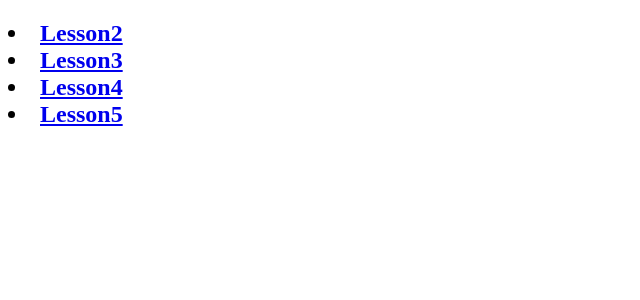
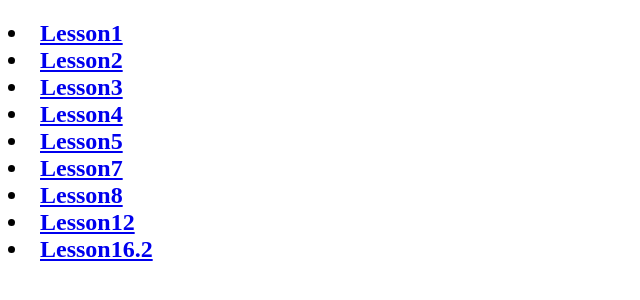
Before and after one commit to ElenaDii/smashinghtml5, a plain HTML site: page index.html in a window 1280 px wide. Shown: the whole page, without its empty margins (0-640 px from the left). Drawn offline with Linux system fonts and the light colour scheme.

Commit message:
added links to lessons 7 8 12 16/2

```diff
--- a/index.html
+++ b/index.html
@@ -7,18 +7,32 @@
 <body>
 	<h2>
 		<li>
+			<a href="https://github.com/ElenaDii/smashinghtml5/tree/master/1">Lesson1</a>
+		</li>
+		<li>
 			<a href="https://github.com/ElenaDii/smashinghtml5/tree/master/2">Lesson2</a>
 		</li>
 		<li>
 			<a href="https://github.com/ElenaDii/smashinghtml5/tree/master/3">Lesson3</a>
 		</li>
 		<li>
-			<a href="https://github.com/ElenaDii/smashinghtml5/tree/master/4/diner">Lesson4</a>
+			<a href="https://github.com/ElenaDii/smashinghtml5/tree/master/4">Lesson4</a>
 		</li>
 		<li>
-			<a href="https://github.com/ElenaDii/smashinghtml5/tree/master/5/weather%20forecast">Lesson5</a>
+			<a href="https://github.com/ElenaDii/smashinghtml5/tree/master/5">Lesson5</a>
+		</li>
+		<li>
+			<a href="https://github.com/ElenaDii/smashinghtml5/tree/master/7">Lesson7</a>
+		</li>
+		<li>
+			<a href="https://github.com/ElenaDii/smashinghtml5/tree/master/8">Lesson8</a>
+		</li>
+		<li>
+			<a href="https://github.com/ElenaDii/smashinghtml5/tree/master/12">Lesson12</a>
+		</li>
+		<li>
+			<a href="https://github.com/ElenaDii/smashinghtml5/tree/master/16/2">Lesson16.2</a>
 		</li>
 	</h2>
-
 </body>
 </html>
```
